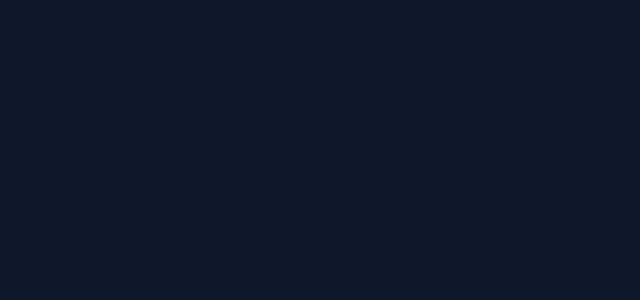
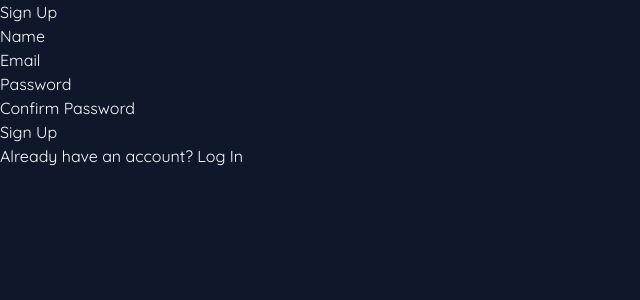
Before and after one commit to KipletingEdwin/AI-Smart-Task-Optimizer-V2, a React (Vite) app: page /signup in a window 1280 px wide. Shown: the top 300 px of the page, without its empty margins (0-640 px from the left). Built offline with nearby package versions, Linux system fonts and the light colour scheme.

Commit message:
add a sign up  page

```diff
--- a/src/pages/SignUp.jsx
+++ b/src/pages/SignUp.jsx
@@ -1,10 +1,59 @@
 
-import React from 'react'
+import React, { useState } from 'react'
+import { Link } from 'react-router';
 
 export const SignUp = () => {
+
+  const [error, setError] = useState('');
+
   return (
     <div>
       <div>
+        <h1>Sign Up</h1>
+
+        {
+          error && (
+            <div>
+              {error}
+            </div>
+          )
+        }
+
+        <form>
+          <fieldset>
+            <div>
+              <label>Name</label>
+              <input
+              type='text'
+              required
+              />
+            </div>
+            <div>
+              <label>Email</label>
+              <input
+              type='email'
+              required
+              />
+             </div>
+             <div>
+              <label>Password</label>
+              <input
+              type='password'
+              required
+              />
+             </div>
+              <div>
+              <label>Confirm Password</label>
+              <input
+              type='password'
+              required
+              />
+             </div>
+             <button>Sign Up</button>
+          </fieldset>
+        </form>
+
+        <p>Already have an account? <Link to='/login'>Log In</Link></p>
 
       </div>
     </div>
```
